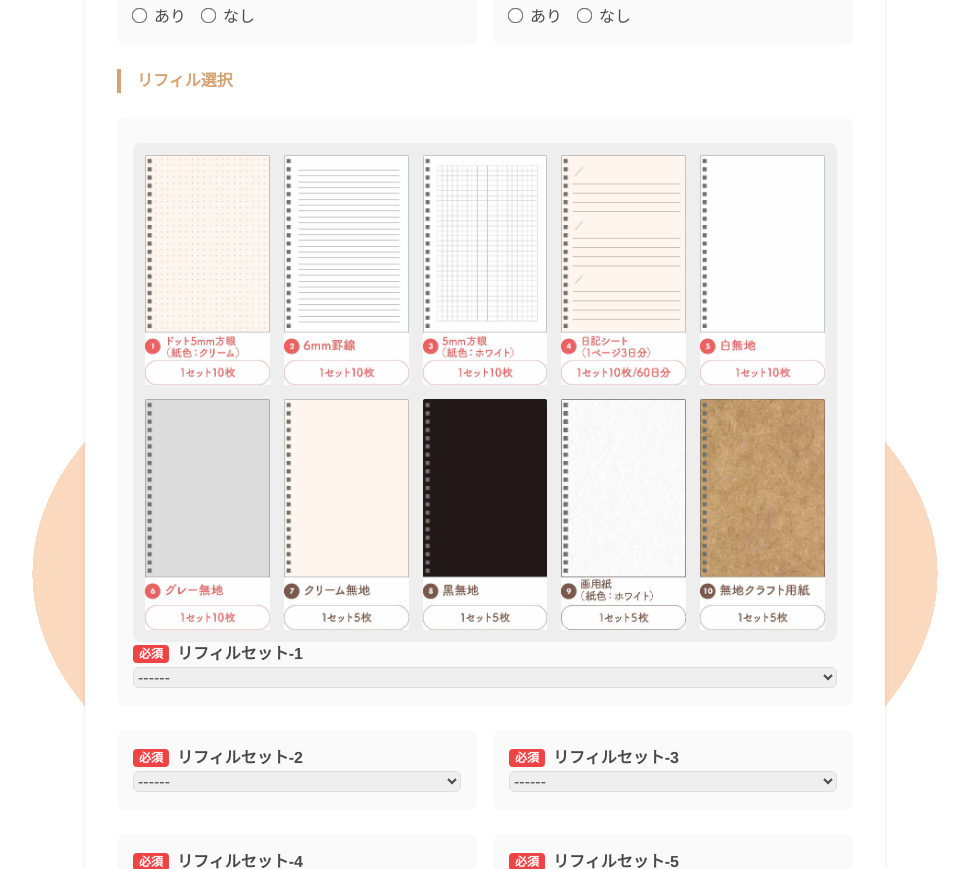
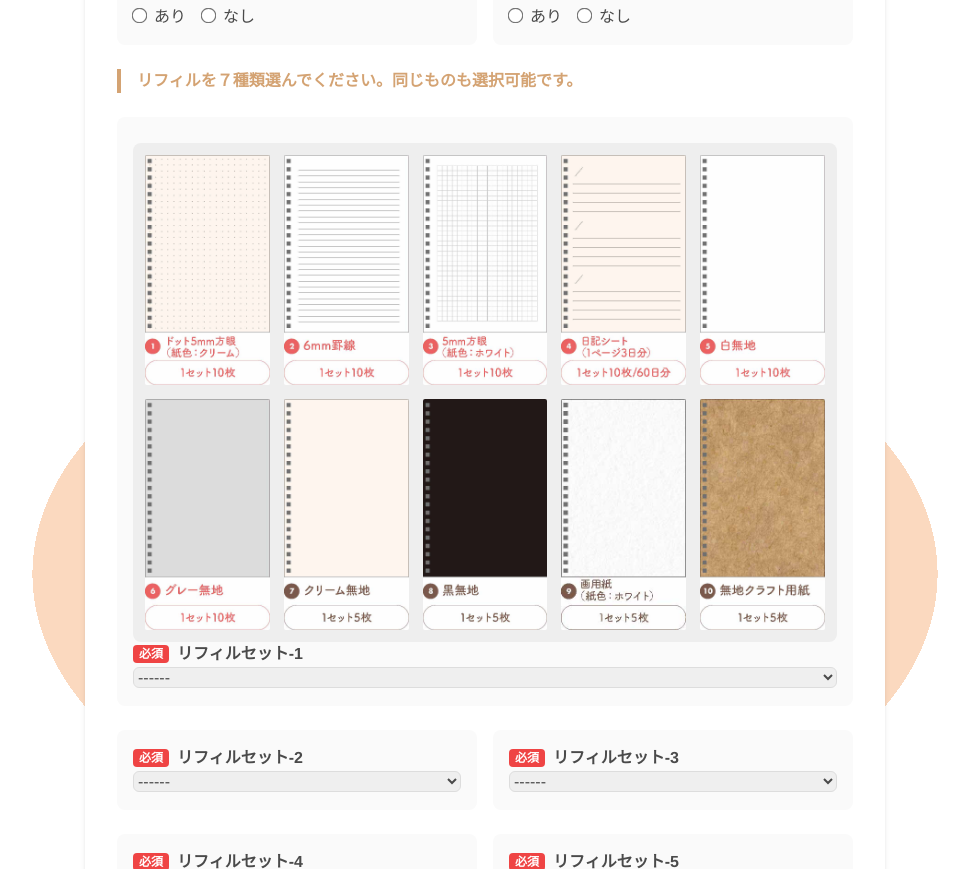
Before and after one commit to handa-test/ttt, a plain HTML site: page index.html in a window 1280 px wide. Shown: the part 3026-3895 px from the top of the page, without its empty margins (155-1124 px from the left). Drawn offline with nearby package versions, Linux system fonts and the light colour scheme.

Commit message:
Update index.html

```diff
--- a/index.html
+++ b/index.html
@@ -430,7 +430,7 @@
                 </div>
             </div>
 
-            <h2 class="section-title">リフィル選択</h2>
+            <h2 class="section-title">リフィルを７種類選んでください。同じものも選択可能です。</h2>
 
             <!-- Refill 1 with Preview -->
             <div class="input-group">
```
